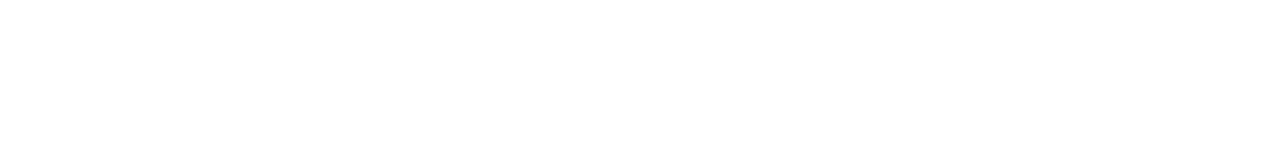
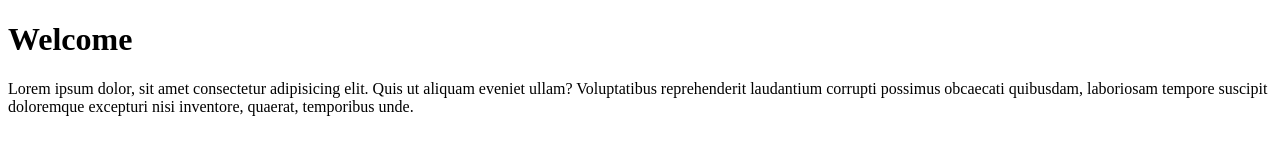
Before and after one commit to SouvK/Myproject, a plain HTML site: page index.html in a window 1280 px wide. Drawn offline with Linux system fonts and the light colour scheme.

Commit message:
index file 1.1

```diff
--- a/index.html
+++ b/index.html
@@ -6,6 +6,7 @@
     <title>Github Project</title>
 </head>
 <body>
-
+    <h1>Welcome</h1>
+    <p>Lorem ipsum dolor, sit amet consectetur adipisicing elit. Quis ut aliquam eveniet ullam? Voluptatibus reprehenderit laudantium corrupti possimus obcaecati quibusdam, laboriosam tempore suscipit doloremque excepturi nisi inventore, quaerat, temporibus unde.</p>
 </body>
 </html>
```
